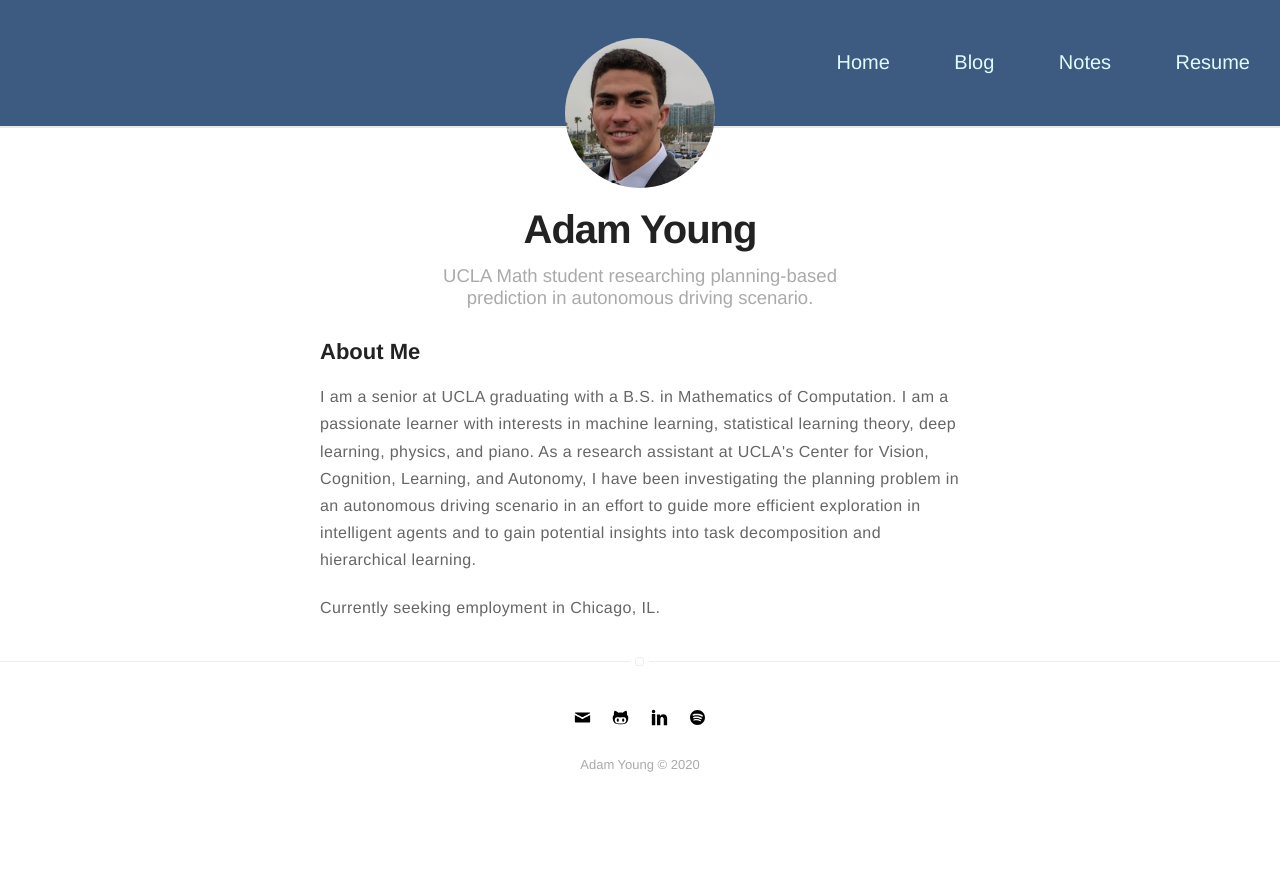
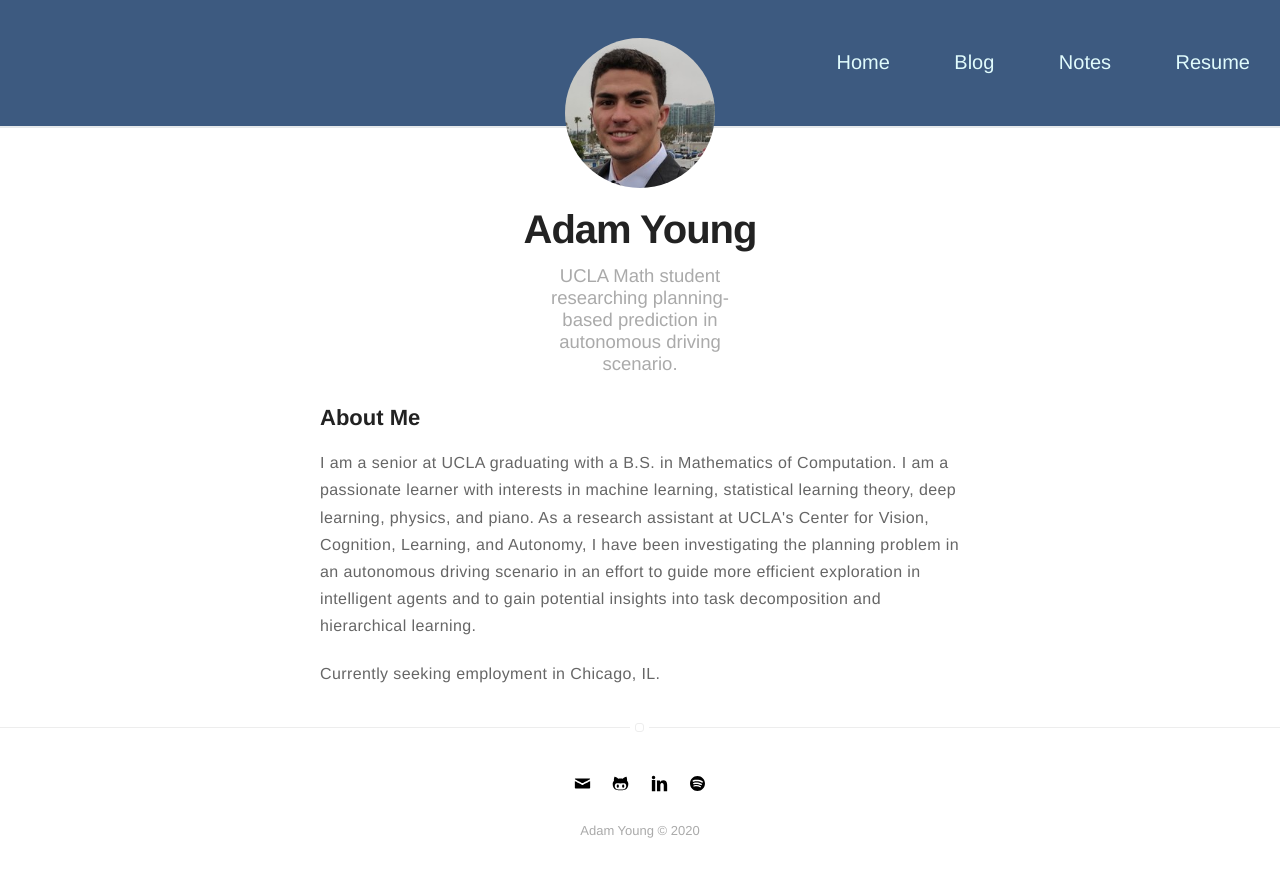
Before and after one commit to youngcadam/youngcadam.github.io, a Jekyll site: the page built from index.html, in a window 1280 px wide. Shown: the top 877 px of the page. Built offline with Jekyll 4.4.1, drawn with Linux system fonts in a browser that asks for light colours.

Commit message:
Update header.sass

```diff
--- a/_sass/components/header.sass
+++ b/_sass/components/header.sass
@@ -1,6 +1,6 @@
 .header, .header-home
     display: block
-    width: 50%
+    width: 25%
     margin: 0 auto
     text-align: center
     position: relative
```
